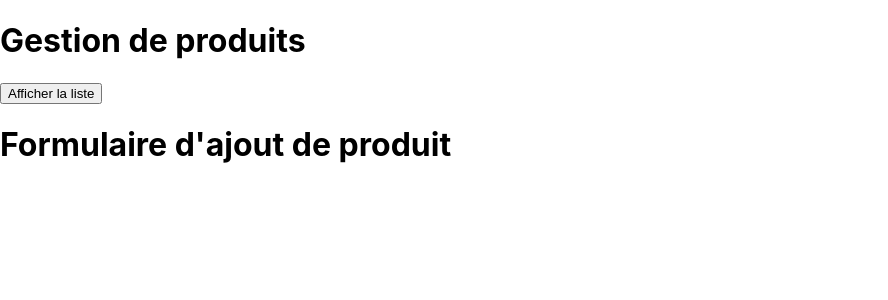
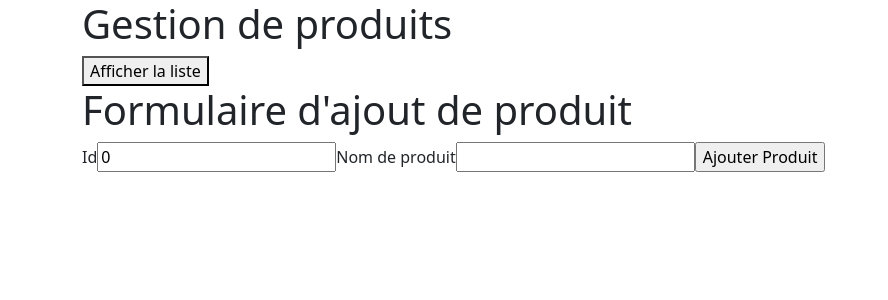
Before and after one commit to lina-22/ReactJs_07-11-22, a React (Create React App) app in the folder product-app/: page / in a window 1280 px wide. Both pictures are taken after a click on the button "Ajouter un produit". Shown: the top 300 px of the page, without its empty margins (0-888 px from the left). Built offline with nearby package versions, Linux system fonts and the light colour scheme.

Commit message:
adding bootstrap successfully

```diff
--- a/product-app/package.json
+++ b/product-app/package.json
@@ -6,6 +6,7 @@
     "@testing-library/jest-dom": "^5.16.5",
     "@testing-library/react": "^13.4.0",
     "@testing-library/user-event": "^13.5.0",
+    "bootstrap": "^5.2.2",
     "react": "^18.2.0",
     "react-dom": "^18.2.0",
     "react-scripts": "5.0.1",
--- a/product-app/src/App.js
+++ b/product-app/src/App.js
@@ -1,12 +1,12 @@
 import './App.css';
 
-import ProductDisplayVersionHook from './product/ProductDisplayVersionHook';
+import ProductDisplay from './product/ProductDisplayVersionHook';
 // import ProductForm from './product/ProductForm';
 // import ProductTable from './product/ProductTable';
 function App() {
   return (
     // <ProductDisplay/>
-    <ProductDisplayVersionHook/>
+    <ProductDisplay/>
 
   );
 }
--- /dev/null
+++ b/product-app/src/api/api.js
@@ -0,0 +1,46 @@
+// import { useState, useEffect } from "react";
+// import getData from "../api/api";
+// export default function useFetch(url) {
+//     const [data, setData] = useState();
+//     const [error, setError] = useState(null);
+//     const [status, setStatus] = useState("idle");
+//     useEffect(() => {
+//         let doUpdate = true;
+//         setStatus("loading");
+//         setData(undefined);
+//         setError(null);
+//         getData(url)
+//             .then((data) => {
+//                 if (doUpdate) {
+//                     setData(data);
+//                     setStatus("success");
+//                 }
+//             })
+//             .catch((error) => {
+//                 if (doUpdate) {
+//                     setError(error);
+//                     setStatus("error");
+//                 }
+//             });
+//         return () => doUpdate = false;
+//     }, [url]);
+//     return { data, status, error };
+// }
+
+
+export default function getData(url) {
+    return new Promise((resolve, reject) => {
+        fetch(url)
+            .then((res) => {
+                if (!res.ok) {
+                    throw new Error("fetch failed")
+                } else {
+                    return res.json()
+                }
+            })
+            .then((data) => resolve(data))
+            .catch((error) => {
+                reject(error);
+            });
+    })
+}
--- /dev/null
+++ b/product-app/src/hooks/useFetch.js
@@ -0,0 +1,28 @@
+import { useState, useEffect } from "react";
+import getData from "../api/api";
+export default function useFetch(url) {
+    const [data, setData] = useState();
+    const [error, setError] = useState(null);
+    const [status, setStatus] = useState("idle");
+    useEffect(() => {
+        let doUpdate = true;
+        setStatus("loading");
+        setData(undefined);
+        setError(null);
+        getData(url)
+            .then((data) => {
+                if (doUpdate) {
+                    setData(data);
+                    setStatus("success");
+                }
+            })
+            .catch((error) => {
+                if (doUpdate) {
+                    setError(error);
+                    setStatus("error");
+                }
+            });
+        return () => doUpdate = false;
+    }, [url]);
+    return { data, status, error, setData };
+}
--- a/product-app/src/index.js
+++ b/product-app/src/index.js
@@ -3,6 +3,8 @@ import ReactDOM from 'react-dom/client';
 import './index.css';
 import App from './App';
 import reportWebVitals from './reportWebVitals';
+// import de bootstrap
+import 'bootstrap/dist/css/bootstrap.min.css';
 
 const root = ReactDOM.createRoot(document.getElementById('root'));
 root.render(
--- a/product-app/src/product/ProductDisplay.jsx
+++ b/product-app/src/product/ProductDisplay.jsx
@@ -1,7 +1,6 @@
 import React from "react";
 import ProductForm from "./ProductForm";
 import ProductTable from "./ProductTable";
-
 
 export default class ProductDisplay extends React.Component {
     constructor(props) {
@@ -16,15 +15,14 @@ export default class ProductDisplay extends React.Component {
     componentDidMount() {
         fetch("http://localhost:3000/data.json").then((res) => {
             console.log(res);
-            //convertir le crops de la réponse en object js
-            return res.json();// promesse
+            //convertir le corps de la réponse en objet JS
+            return res.json();//renvoie promesse
         }).then((tab) => {
             this.setState({
                 products: tab
             })
         })
     }
-
     // componentDidMount = async () => {
     //     const res = await fetch("http://localhost:3000/data.json");
     //     const tab = await res.json();
--- a/product-app/src/product/ProductDisplayVersionHook.jsx
+++ b/product-app/src/product/ProductDisplayVersionHook.jsx
@@ -1,30 +1,31 @@
 import { useEffect, useState } from "react";
+import useFetch from "../hooks/useFetch";
 import ProductForm from "./ProductForm";
 import ProductTable from "./ProductTable";
 
 export default function ProductDisplay(props) {
     //utiliser le hook useState pour ajouter l'etat
     const [showForm, setShowForm] = useState(false);
-    const [products, setProducts] = useState([]);
+    //appeler le hook useFetch()
+    // const obj = useFetch("http://localhost:3000/data.json")
+    // const status = obj.status
+    // const error = obj.error
+    // const products1 = obj.data
+    const { data: products, setData: setProducts, error, status } =
+        useFetch("http://localhost:3000/data.json")
+    // const [products, setProducts] = useState([]);
 
     //componentDidMount
-    useEffect(() => {
-        fetch("http://localhost:3000/data.json").then((res) => {
-            console.log(res);
-            //convertir le corps de la réponse en objet JS
-            return res.json();//renvoie promesse
-        }).then((tab) => {
-            // this.setState({
-            //     products: tab
-            // })
-            //mettre à jour 'products'
-            setProducts(tab)
-        })
-        //componentWillUnmount
-        // return () => {
-        //     cleanup
-        // };
-    }, []);//tableau de dépendance
+    // useEffect(() => {
+    //     fetch("http://localhost:3000/data.json").then((res) => {
+    //         console.log(res);
+    //         //convertir le corps de la réponse en objet JS
+    //         return res.json();//renvoie promesse
+    //     }).then((tab) => {
+    //         //mettre à jour 'products'
+    //         setProducts(tab)
+    //     })
+    // }, []);//tableau de dépendance
     // useEffect(() => {
     //     const monFetch = async () => {
     //         const res = await fetch("http://localhost:3000/data.json");
@@ -35,39 +36,47 @@ export default function ProductDisplay(props) {
     // }, []);//tableau de dépendance
 
     const handleShowFormBtn = function () {
-        // this.setState((prevState) => {
-        //     return {
-        //         showFrom: !prevState.showFrom
-        //     }
-        // })
-        // setShowForm(!showForm);
         setShowForm(function (oldShowForm) {
             setShowForm(!oldShowForm)
         })
         // setShowForm((oldShowForm) => setShowForm(!oldShowForm))
     }
     const deleteProduct = (id) => {
-        // this.setState((prevState) => {
-        //     return {
-        //         products: prevState.products.filter((prod) => prod.id !== id)
-        //     }
-        // })
         // setProducts(products.filter((prod) => prod.id !== id))
-        setProducts((oldProducts) => setProducts(oldProducts.filter((prod) => prod.id !== id)))
+        setProducts((oldProducts) => oldProducts.filter((prod) => prod.id !== id))
     }
+    const addProduct = (product) => {
+        // setProducts((oldProducts) => setProducts(oldProducts.push(product))); //faut pas l'utiliser
+        setProducts((oldProducts) => oldProducts.concat(product))
+        // setProducts((oldProducts) => setProducts([...oldProducts, product]))
+        setShowForm(false)//afficher la liste des produits
+    }
+    if (status === "error") {
+        return <p>Echec de récupération de données : {error}</p>
+    }
+    else if (status === "loading") {
+        return <p>En cours de chargement</p>
+    }
+    else if (status === "success") {
         return (
+            <div className="container">
                 <div>
                     <h1>Gestion de produits</h1>
                     <button onClick={handleShowFormBtn}>
                         {showForm ? "Afficher la liste" : "Ajouter un produit"}
                     </button>
                     {showForm ?
-                <ProductForm />
+                        <ProductForm
+                            addProduct={addProduct}
+                        />
                         :
                         <ProductTable
                             products={products}
                             deleteProduct={deleteProduct} />}
                 </div>
+            </div>
         )
+    }
+
 
 }
--- a/product-app/src/product/ProductForm.jsx
+++ b/product-app/src/product/ProductForm.jsx
@@ -1,8 +1,69 @@
-import React from "react";
+import React, { useState } from "react";
+
+export default function ProductForm(props) {
+    const [id, setId] = useState(0);
+    const [name, setName] = useState("");
+
+    const handleChange = (event) => {
+        const value = event.target.value
+        switch (event.target.name) {
+            case "id":
+                console.log("id");
+                setId(value)
+                break;
+            case "name":
+                console.log("name");
+                setName(value)
+                break;
+            default:
+                break;
+        }
+    }
+
+    const handleSubmit = (event) => {
+        //empecher l'action par défaut de navigateur
+
+        event.preventDefault();
 
 
-export default class ProductForm extends React.Component {
-    render() {
-        return <h1>Formulaire d'ajout de produit</h1>
+        //faire validation
+        const product = {
+            id: id,
+            name: name
+        }
+        // const product = {
+        //     id: id,
+        //     name: name
+        // }
+
+
+        props.addProduct(product)
+        // props.addProduct(id, name)
     }
+    return (
+        <>
+            <h1>Formulaire d'ajout de produit</h1>
+            <form onSubmit={handleSubmit}>
+                <label htmlFor="id">Id</label>
+                <input
+                    type="number"
+                    name="id"
+                    value={id}
+                    id="id"
+                    onChange={handleChange}
+                />
+                <label htmlFor="name">Nom de produit</label>
+                <input
+                    type="text"
+                    name="name"
+                    value={name}
+                    id="name"
+                    onChange={handleChange} fdhjdhjkfdfkh
+                />
+                <input type="submit" value="Ajouter Produit" />
+                {/* onSubmit={handleSubmit} on puet utilize ici ou the first place */}
+            </form>
+        </>
+
+    )
 }
--- a/product-app/src/product/ProductListItem.jsx
+++ b/product-app/src/product/ProductListItem.jsx
@@ -11,10 +11,11 @@ export default function ProductListItem(props) {
             <td>{prod.id}</td>
             <td>{prod.name}</td>
             <td>
-                <button
+                <button className="btn btn-danger"
                     onClick={() => props.deleteProduct(prod.id)}>Supprimer</button>
                 {/* <button onClick={()=>deleteProduct(prod.id)}>Supprimer</button> */}
-                <button>Modifier</button>
+                <button className="btn btn-secondary">Modifier</button>
+                <button className="btn btn-primary">Modifier</button>
             </td>
         </tr>
     )
--- a/product-app/src/product/ProductTable.jsx
+++ b/product-app/src/product/ProductTable.jsx
@@ -7,7 +7,7 @@ export default function ProductTable(props) {
         // fragment
         <>
             <h2>Liste des produits</h2>
-            <table>
+            <table className="table table">
                 <thead>
                     <tr>
                         <th>ID</th>
```
Also changed, not shown: 1 other file (tests, documents, lock files or other folders). Lines whose indentation alone changed are shown as unchanged.
